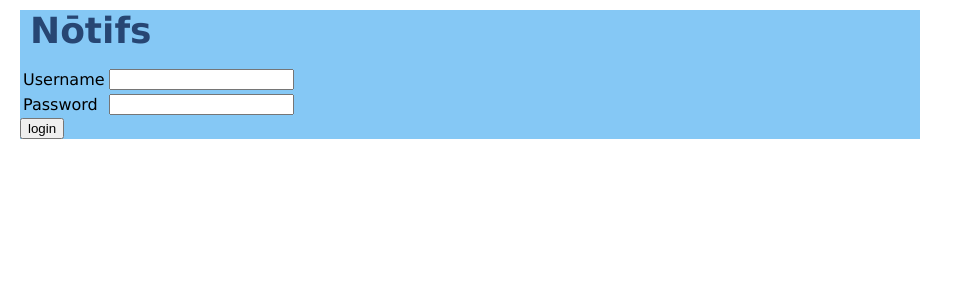
After one commit to jimfenton/notif-mgmt, a Django app: template usermgmt/templates/registration/login.html in a window 1280 px wide. The commit adds this page. Shown: the top 300 px of the page, without its empty margins (0-963 px from the left). Run offline with Django 3.2, Linux system fonts and the light colour scheme; the template is opened without the code that fills it, so the values that code supplies are empty, except form fields; tables that the repository leaves empty hold one stand-in row (values such as "Sample post"); form fields are guessed from the names that the template uses.

Commit message:
Add basic login capability

```diff
--- a/notif/urls.py
+++ b/notif/urls.py
@@ -15,6 +15,8 @@ url(r'^$', views.home, name='home'),
 
     # Uncomment the next line to enable the admin:
     url(r'^admin/', include(admin.site.urls)),
+    url('^', include('django.contrib.auth.urls')),
+    url(r'^accounts/login/$', 'django.contrib.auth.views.login'),
     url(r'^auth', include('usermgmt.auth-urls')),
     url(r'^notif', include('usermgmt.notif-urls')),
     url(r'^settings', views.settings, name='settings'),
--- a/usermgmt/templates/basepage.html
+++ b/usermgmt/templates/basepage.html
@@ -7,15 +7,19 @@
 
 <body>
 <div class="header">
-<p class="username">{% if user.first_name or user.last_name %}
-{{ user.first_name }} {{ user.last_name }}
-{% else %}
-{{ user.username }}
+{% if user.is_active %}
+  <p class="username">
+  {% if user.first_name or user.last_name %}
+    {{ user.first_name }} {{ user.last_name }}
+  {% else %}
+    {{ user.username }}
   {% endif %}
   <br />
   <a href="{% url 'logout' %}">Logout</a></p>
-<h1>N&#x014d;tifs</h1>
-<h2>{% block subtitle %}{% endblock %}</h2>
+{% endif %}
+  <h1>N&#x014d;tifs</h1>
+  <h2>{% block subtitle %}{% endblock %}</h2>
+{% if user.is_active %}
 <table class="navigation"><tr>
   <td><a href="{% url 'notif' %}">Notifications</a></td>
   <td><a href="{% url 'auth' %}">Authorizations</a></td>
@@ -23,6 +27,7 @@
   <td><a href="{% url 'methods' %}">Methods</a></td>
   <td><a href="{% url 'settings' %}">Settings</a></td></tr></table>
 </div>
+{% endif %}
 {% block middle %}{% endblock %}
 
 
--- /dev/null
+++ b/usermgmt/templates/registration/login.html
@@ -0,0 +1,27 @@
+{% extends "basepage.html" %}
+{% block title %}Login{% endblock %}
+
+{% block middle %}
+
+{% if form.errors %}
+<p>Your username and password didn't match. Please try again.</p>
+{% endif %}
+
+<form method="post" action="{% url 'django.contrib.auth.views.login' %}">
+{% csrf_token %}
+<table>
+<tr>
+    <td>{{ form.username.label_tag }}</td>
+    <td>{{ form.username }}</td>
+</tr>
+<tr>
+    <td>{{ form.password.label_tag }}</td>
+    <td>{{ form.password }}</td>
+</tr>
+</table>
+
+<input type="submit" value="login" />
+<input type="hidden" name="next" value="{{ next }}" />
+</form>
+
+{% endblock %}
```
